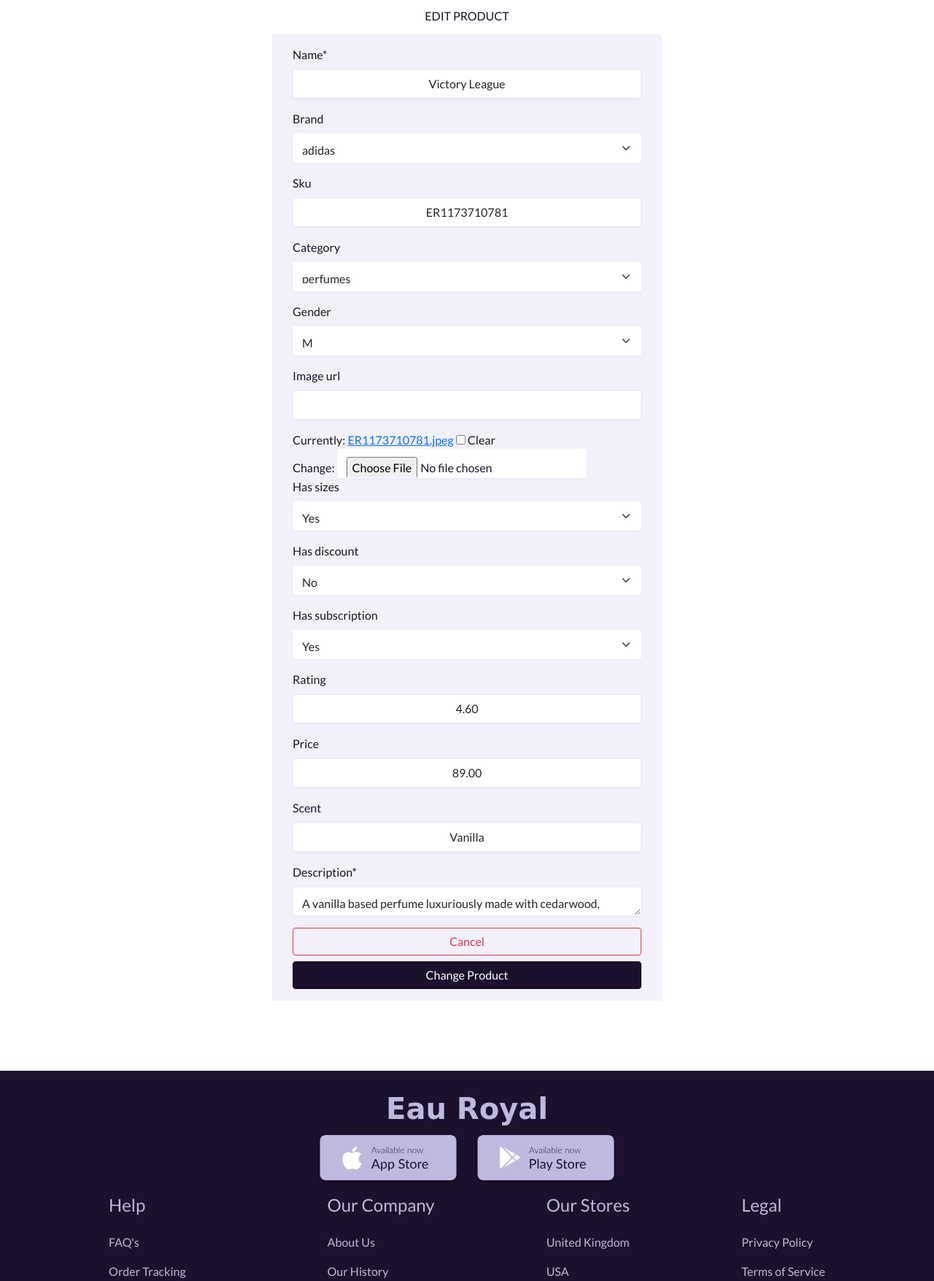
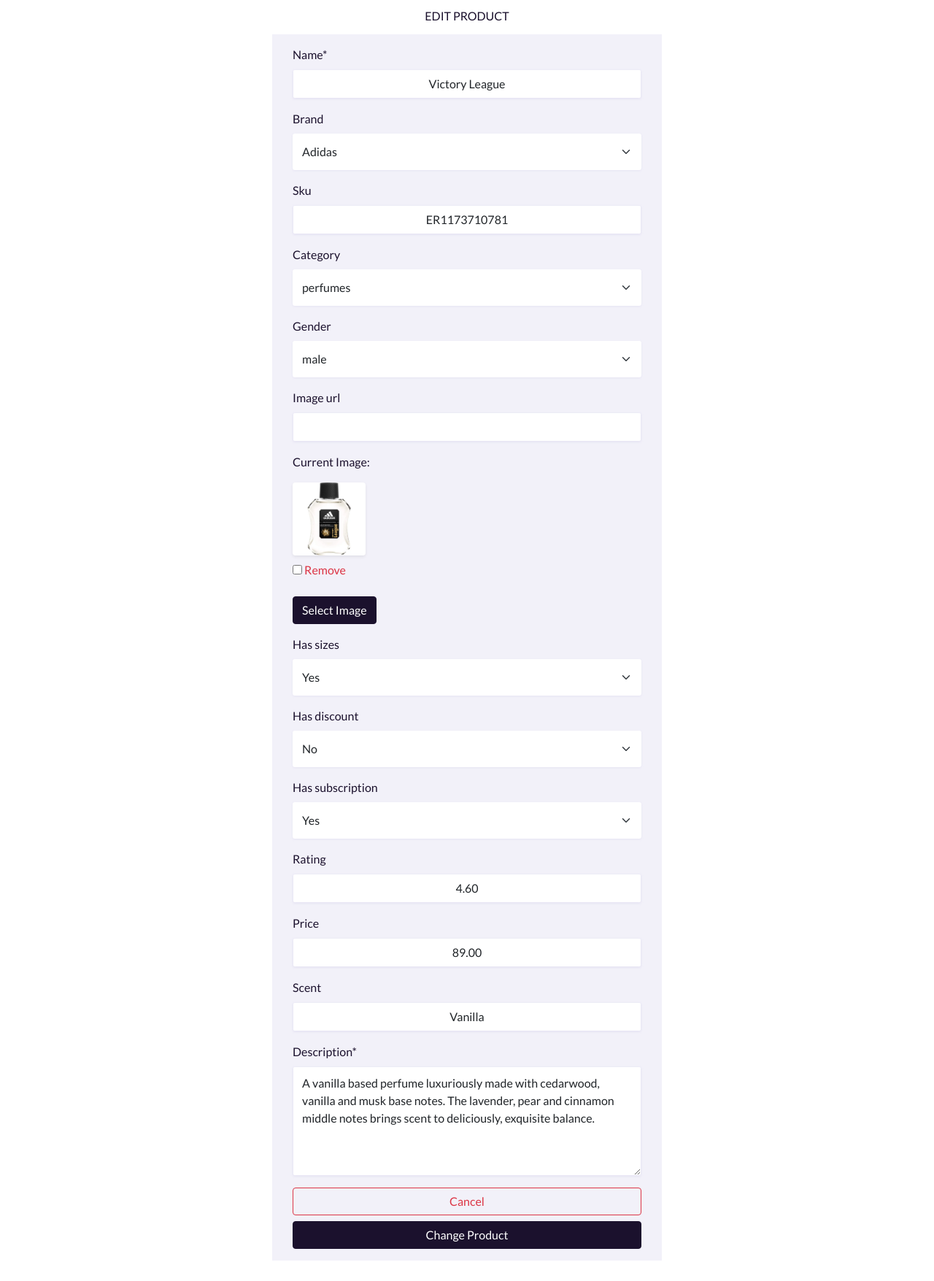
Before and after one commit to datonex/eau-royal, a Django app: page /products/edit/1/ in a window 1280 px wide. Shown: the part 177-1932 px from the top of the page at 73% size. Run offline with Django 3.2, Linux system fonts and the light colour scheme; the visitor is signed in with stand-in values (Sample User, id 1); data comes from the database, SQL or seed files in the repository; parts of the project's set-up code (start-up, migrations or seed data) failed here and were passed over; some libraries are stand-ins or nearby versions; some web fonts are replaced.

Commit message:
Add image upload cutonm widget

```diff
--- a/products/forms.py
+++ b/products/forms.py
@@ -1,7 +1,7 @@
 from django import forms
 
-# from .widgets import CustomClearableFileInput
-from .models import Product, Category
+from .widgets import CustomClearableFileInput
+from .models import Gender, Product, Category, Brand
 
 
 class ProductForm(forms.ModelForm):
@@ -9,15 +9,21 @@
         model = Product
         fields = "__all__"
 
-    # image = forms.ImageField(
-    #     label="Image", required=False, widget=CustomClearableFileInput
-    # )
+    image = forms.ImageField(
+        label="Image", required=False, widget=CustomClearableFileInput
+    )
 
     def __init__(self, *args, **kwargs):
         super().__init__(*args, **kwargs)
         categories = Category.objects.all()
-        friendly_names = [(c.id, c.get_friendly_name()) for c in categories]
+        brand = Brand.objects.all()
+        gender = Gender.objects.all()
+        category_friendly_names = [(c.id, c.get_friendly_name()) for c in categories]
+        brand_friendly_names = [(b.id, b.get_friendly_name()) for b in brand]
+        gender_friendly_names = [(g.id, g.get_friendly_name()) for g in gender]
 
-        self.fields["category"].choices = friendly_names
+        self.fields["category"].choices = category_friendly_names
+        self.fields["brand"].choices = brand_friendly_names
+        self.fields["gender"].choices = gender_friendly_names
         for field_name, field in self.fields.items():
             field.widget.attrs["class"] = "stripe-style-input"
--- /dev/null
+++ b/products/templates/products/custom_widget_templates/custom_clearable_file_input.html
@@ -0,0 +1,20 @@
+{% if widget.is_initial %}
+  <p>{{ widget.initial_text }}:</p>
+  <a href="{{ widget.value.url }}">
+    <img width="100" height="100" class="rounded shadow-sm" src="{{ widget.value.url }}"/>
+  </a>
+  {% if not widget.required %}
+    <div class="custom-control custom-checkbox mt-2">
+      <input class="custom-control-input" type="checkbox" name="{{ widget.checkbox_name }}" id="{{ widget.checkbox_id }}"/>
+      <label class="custom-control-label text-danger" for="{{ widget.checkbox_id }}">{{ widget.clear_checkbox_label }}</label>
+    </div>
+  {% endif %}<br/>
+  {{ widget.input_text }}
+{% endif %}
+<span class="btn btn-dp btn-file">
+  Select Image
+  <input id="new-image" type="{{ widget.type }}" name="{{ widget.name }}" {% include 'django/forms/widgets/attrs.html' %}>
+</span>
+<strong>
+  <p class="text-danger" id="filename"></p>
+</strong>
--- a/static/css/base.css
+++ b/static/css/base.css
@@ -353,6 +353,40 @@
   color: var(--dark-purple-60);
 }
 
+.btn-file {
+  position: relative;
+  overflow: hidden;
+}
+
+.btn-file input[type="file"] {
+  position: absolute;
+  top: 0;
+  right: 0;
+  min-width: 100%;
+  min-height: 100%;
+  opacity: 0;
+  cursor: pointer;
+}
+
+.custom-checkbox .custom-control-label::before {
+  border-radius: 0;
+  border-color: #dc3545;
+}
+
+.custom-checkbox .custom-control-input:checked ~ .custom-control-label::before {
+  background-color: #dc3545;
+  border-color: #dc3545;
+  border-radius: 0;
+}
+
+textarea {
+  height: 150px !important;
+}
+
+select {
+  height: 50px !important;
+}
+
 /* ---------------- Footer ---------------- */
 
 .footer-heading {
```
Also changed, not shown: products/templates/products/add_product.html (+10 -0 lines), products/widgets.py (added, +9 -0 lines), media/noimage_lilMkaH.png (deleted).
